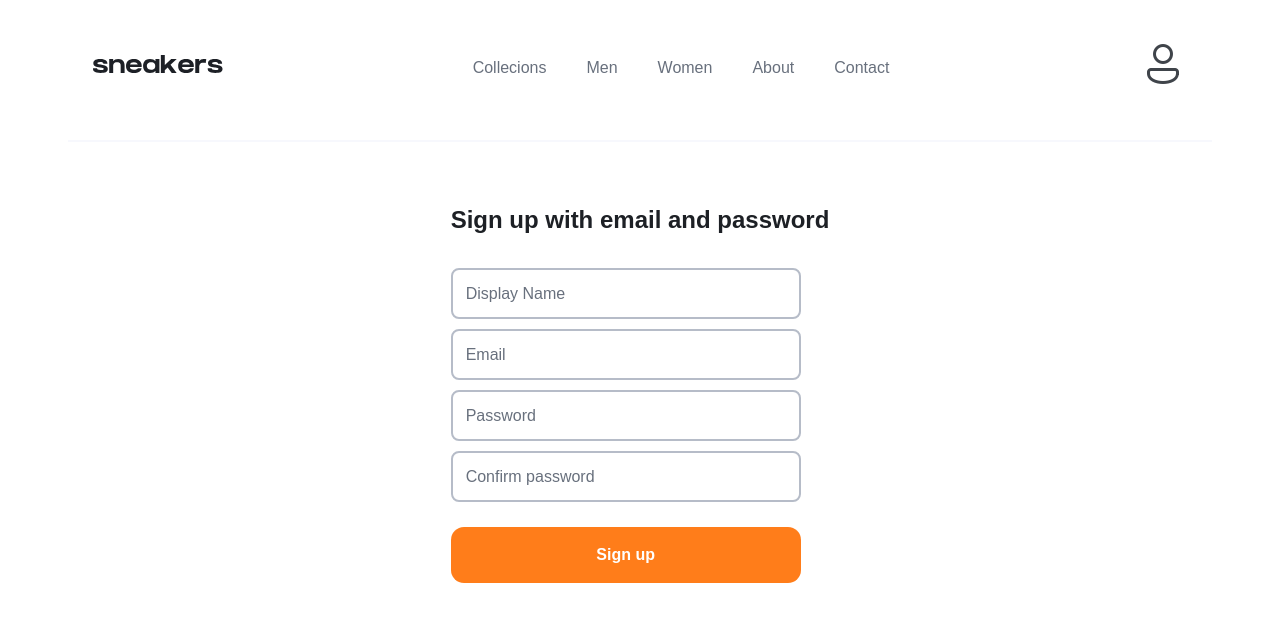
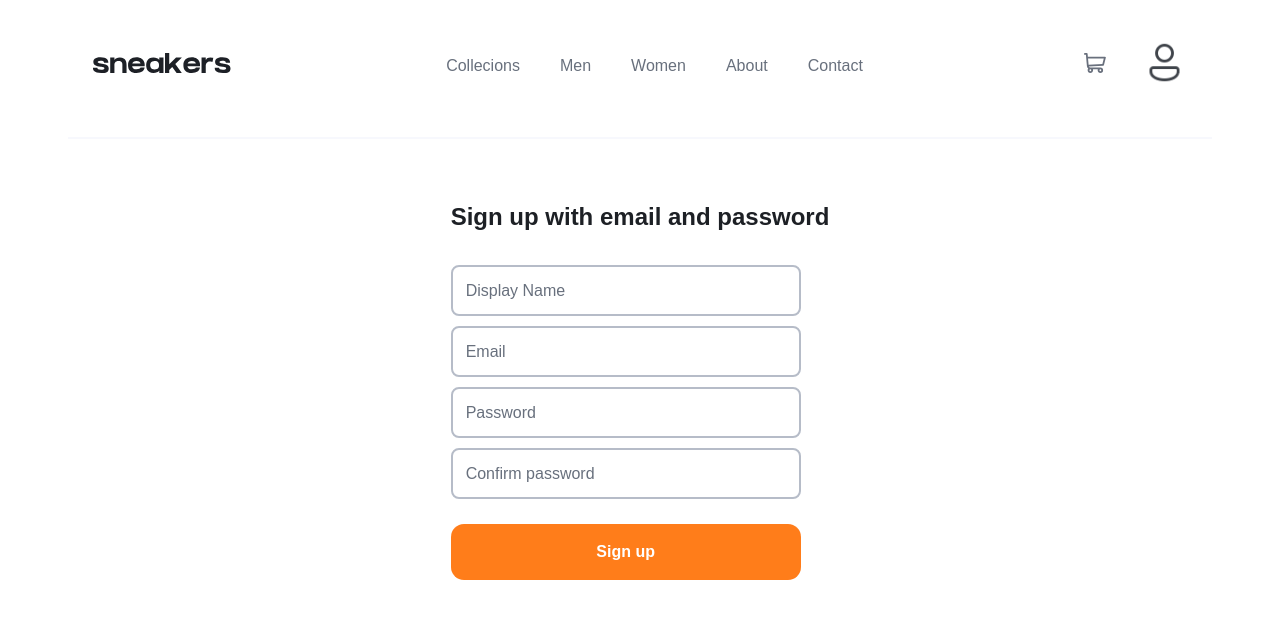
Before and after one commit to KajaDabrowska/Sneakers-Next, a Next.js app: page /sign-up in a window 1280 px wide. Shown: the top 622 px of the page. Built offline with nearby package versions, Linux system fonts and the light colour scheme; no server answers; the database is empty.

Commit message:
fixed data fetching in navigation

```diff
--- a/src/components/cart-dropdown/cart-dropdown.component.tsx
+++ b/src/components/cart-dropdown/cart-dropdown.component.tsx
@@ -21,33 +21,36 @@ type Props = {
 };
 
 const CartDropdown = ({ cartIconToggleRef }: Props) => {
-  const { ref: addBtnRef } = useContext(AddBtnContext);
+  // const { ref: addBtnRef } = useContext(AddBtnContext); //FIXME
 
   const cartItems = useSelector(selectCartItems);
   const cartCount = useSelector(selectCartCount);
 
-  const cartDropdownRef = useRef<HTMLDivElement>(null);
+  // const cartDropdownRef = useRef<HTMLDivElement>(null);
 
   const dispatch = useDispatch();
 
-  useEffect(() => {
-    function handleClickOutside(event: MouseEvent) {
-      if (
-        cartDropdownRef.current &&
-        !cartDropdownRef.current.contains(event.target as Node) &&
-        !cartIconToggleRef?.current?.contains(event.target as Node) &&
-        !addBtnRef?.current?.contains(event.target as Node)
-      ) {
-        dispatch(setCartDropdownHidden(true));
-      }
-    }
+  // useEffect(() => {
+  //   function handleClickOutside(event: MouseEvent) {
+  //     if (
+  //       cartDropdownRef.current &&
+  //       !cartDropdownRef.current.contains(event.target as Node) &&
+  //       !cartIconToggleRef?.current?.contains(event.target as Node) &&
+  //       !addBtnRef?.current?.contains(event.target as Node)
+  //     ) {
+  //       dispatch(setCartDropdownHidden(true));
+  //     }
+  //   }
 
-    document.addEventListener("mousedown", handleClickOutside);
-    return () => document.removeEventListener("mousedown", handleClickOutside);
-  }, []);
+  //   document.addEventListener("mousedown", handleClickOutside);
+  //   return () => document.removeEventListener("mousedown", handleClickOutside);
+  // }, []);
 
   return (
-    <div className={styles.cartDropdown} ref={cartDropdownRef}>
+    <div
+      className={styles.cartDropdown}
+      // ref={cartDropdownRef}
+    >
       <h2 className={styles.title}>Cart</h2>
 
       <div className={styles.listBtnContainer}>
@@ -55,6 +58,7 @@ const CartDropdown = ({ cartIconToggleRef }: Props) => {
           <p className={styles.empty}>Your cart is empty.</p>
         ) : (
           <Fragment>
+            {/*FIXME i think maybe li should be here and not in the cartitem */}
             <ul className={styles.list}>
               {cartItems.map((item) => (
                 <CartItem key={item.id} cartItem={item} />
--- a/src/components/cart-icon/cart-icon.component.tsx
+++ b/src/components/cart-icon/cart-icon.component.tsx
@@ -27,9 +27,13 @@ const CartIcon = React.forwardRef<HTMLButtonElement>((props, ref) => {
   // const activeStyles = cartCount ? styles.active : "";
 
   return (
-    <button className={styles.cartIcon} onClick={toggleCartHidden} ref={ref}>
+    <button
+      className={styles.cartIcon}
+      onClick={toggleCartHidden}
+      // ref={ref} //TODO
+    >
       <div className={`${styles.icon} ${cartCount ? styles.active : ""}`}>
-        <Image layout="fill" src={cartIcon} alt="" />
+        <Image src={cartIcon} alt="" />
       </div>
       {cartCount ? <span className={styles.amount}>{cartCount}</span> : ""}
     </button>
--- a/src/components/collections/index.tsx
+++ b/src/components/collections/index.tsx
@@ -9,7 +9,7 @@ import styles from "./collections.module.scss";
 
 const Collections = () => {
   const categories = useSelector(selectCategories);
-  console.log("categories", categories);
+
   return (
     <main id="main" className={`container ${styles.collections}`}>
       <h1 className={styles.title}>Collections</h1>
--- a/src/components/navigation/navigation.component.tsx
+++ b/src/components/navigation/navigation.component.tsx
@@ -27,38 +27,41 @@ import blancAvatarImg from "../../public/images/image-blanc-avatar.png";
 
 import styles from "./navigation.module.scss";
 
+//TODO Maybe make use of next-redux-wrapper ?
+
 //TODO image from email data?
 const Navigation = () => {
   const dispatch: AppDispatchType = useDispatch();
 
   // GET CATEGORIES
-  // useEffect(() => {
-  //   dispatch(fetchCategories());
-  // }, []);
+  useEffect(() => {
+    if (typeof window !== "undefined") dispatch(fetchCategories());
+  }, []);
 
-  // // GET USER
-  // useEffect(() => {
-  //   // if user comes in make user doc(or just get the reference)
-  //   const unsubscribe = onAuthStateChangedListener((user) => {
-  //     const getUserSnapshotAndSetUser = async (user: UserType) => {
-  //       const userSnapshot = await createUserDocFromAuth(user);
-  //       if (userSnapshot) {
-  //         dispatch(setUser({ ...userSnapshot.data(), id: userSnapshot.id }));
-  //       }
-  //     };
+  // GET USER
+  useEffect(() => {
+    if (typeof window !== "undefined") {
+      // if user comes in make user doc(or just get the reference)
+      const unsubscribe = onAuthStateChangedListener((user) => {
+        const getUserSnapshotAndSetUser = async (user: UserType) => {
+          const userSnapshot = await createUserDocFromAuth(user);
+          if (userSnapshot) {
+            dispatch(setUser({ ...userSnapshot.data(), id: userSnapshot.id }));
+          }
+        };
 
-  //     if (user) {
-  //       getUserSnapshotAndSetUser(user);
-  //     } else {
-  //       // there is no user
-  //       dispatch(setUser(user));
-  //     }
-  //   });
+        if (user) {
+          getUserSnapshotAndSetUser(user);
+        } else {
+          // there is no user
+          dispatch(setUser(user));
+        }
+      });
 
-  //   return unsubscribe;
-
-  //   // dispatch never changes but react does not know
-  // }, []);
+      return unsubscribe;
+    }
+    // dispatch never changes but react does not know
+  }, []);
 
   const [menuIsVisible, setMenuIsVisible] = useState<boolean>(false);
   // const [menuIsVisible, setMenuIsVisible] = useState<boolean>(false);
@@ -88,11 +91,7 @@ const Navigation = () => {
           isExpanded={menuIsVisible}
         />
 
-        <Link
-          href="/"
-          //FIXME please margin omg
-          // className={styles.logoLink}
-        >
+        <Link href="/">
           <div className={`${styles.logo} ${styles.logoLink}`}>
             <Image src={sneakersLogo} alt="Sneakers home" />
           </div>
@@ -150,7 +149,9 @@ const Navigation = () => {
         >
           <ul>
             {/*BUG  */}
-            {/* <li><CartIcon ref={btnRef} /></li> */}
+            <li>
+              <CartIcon ref={btnRef} />
+            </li>
 
             {!cartDropdownHidden && <CartDropdown cartIconToggleRef={btnRef} />}
 
--- a/src/components/navigation/navigation.module.scss
+++ b/src/components/navigation/navigation.module.scss
@@ -8,12 +8,10 @@
   // padding-bottom: 2rem;
 
   .logoLink {
-    //FIXMEBUG
     margin-right: auto;
-    // background-color: red;
   }
 
-  .logo {
+  .logo > span {
     width: 13rem;
   }
 
@@ -79,7 +77,7 @@
 
   //FIXME prettier way of writin this?
   .user > span {
-    width: 2.5rem;
+    width: 4.5rem !important;
   }
   .userBlanc > span {
     filter: brightness(0) saturate(100%) invert(41%) sepia(5%) saturate(1028%)
--- a/src/components/product-card/product-card.component.tsx
+++ b/src/components/product-card/product-card.component.tsx
@@ -7,7 +7,6 @@ import styles from "./product-card.module.scss";
 type Props = {
   product: ItemType;
 };
-//FIXME how to use img when img is from url link
 const ProductCard = ({ product }: Props) => {
   const { name, imageUrl, id, brand, description, images, hasMultiplePrices } =
     product;
```
Also changed, not shown: src/pages/product/[id].jsx (+7 -1 lines).
